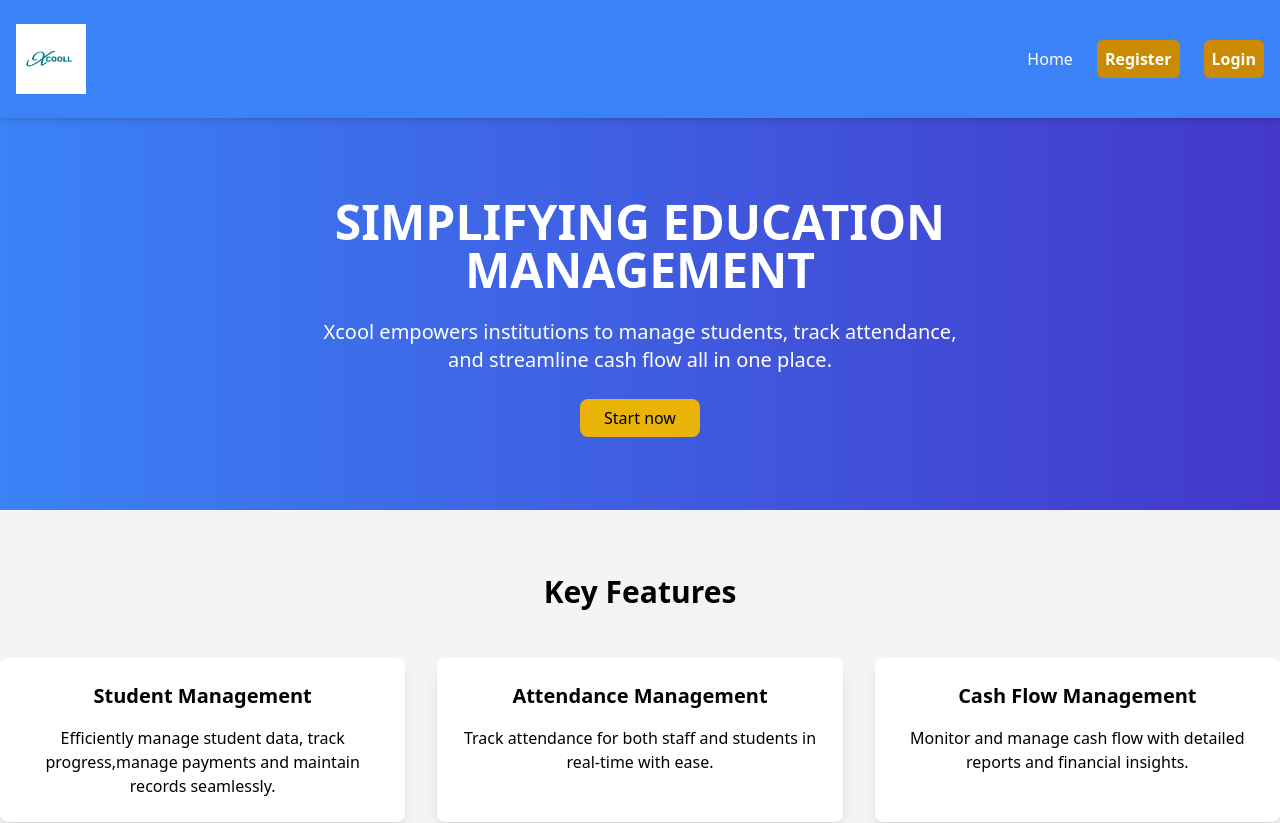
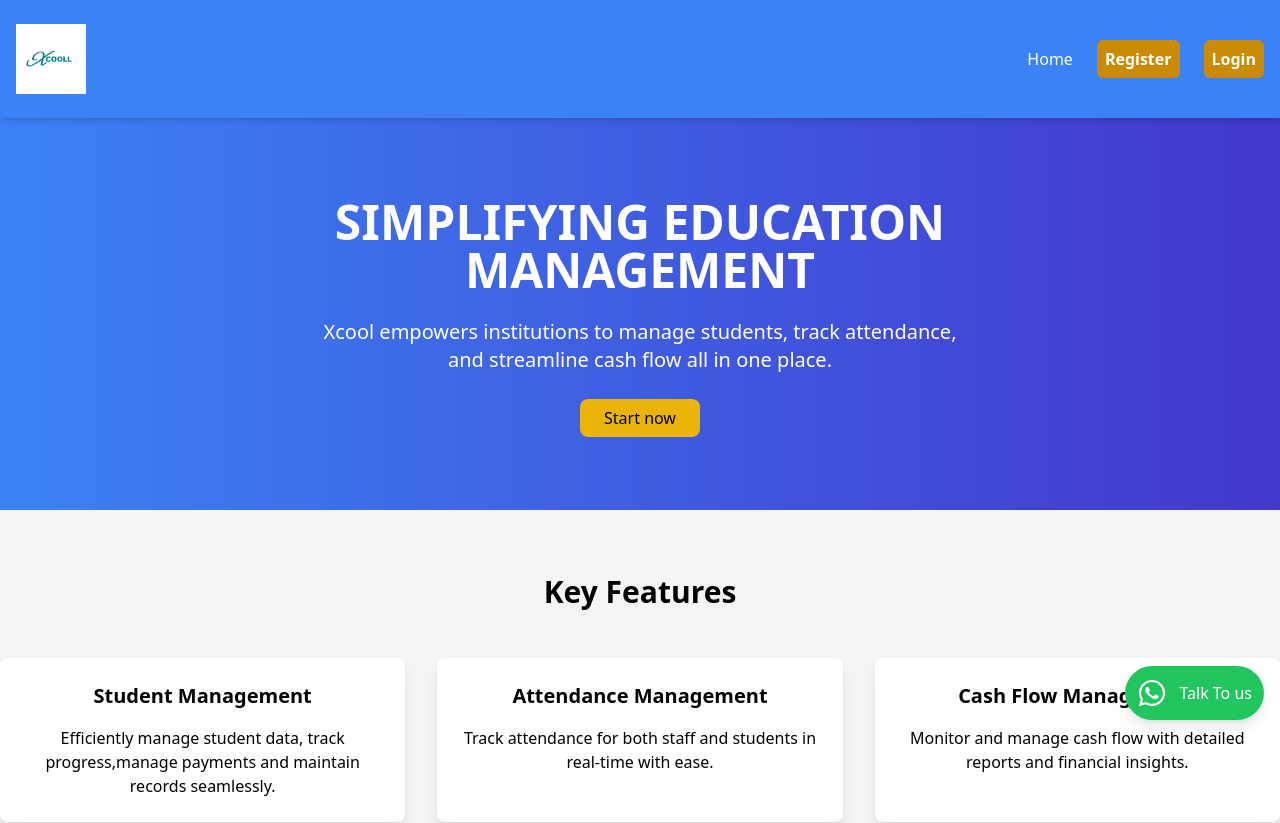
Before and after one commit to futurefocusit/student-futurefocus, a Next.js app: page / in a window 1280 px wide. Shown: the top 823 px of the page. Built offline with nearby package versions, Linux system fonts and the light colour scheme; no server answers.

Commit message:
wahatsapp

```diff
--- a/src/app/layout.tsx
+++ b/src/app/layout.tsx
@@ -3,6 +3,7 @@ import "./globals.css";
 import React from "react";
 import AuthContextAPI  from "@/context/AuthContext";
 import { CartProvider } from "@/context/cartContext";
+import WhatsAppButton from "@/components/whatsApp";
 
 
 export const metadata: Metadata = {
@@ -24,6 +25,7 @@ export default function RootLayout({
         <CartProvider>
           <main className="flex-1 inline  bg-gray-100 min-h-screen">
             {children}
+            <WhatsAppButton/>
           </main>
           </CartProvider>
     </AuthContextAPI>
--- /dev/null
+++ b/src/components/whatsApp.tsx
@@ -0,0 +1,24 @@
+"use client";
+import React, { useState } from "react";
+import { FaWhatsapp } from "react-icons/fa";
+
+const WhatsAppButton = () => {
+  const [isOpen, setIsOpen] = useState(false);
+  return (
+    <div className="fixed bottom-20 right-4 bg-green-500  text-white p-3 z-50 rounded-full shadow-lg hover:bg-green-600 transition ">
+      <a
+        onMouseEnter={() => setIsOpen(true)}
+        onMouseLeave={() => setIsOpen(false)}
+        href="https://wa.me/+250787910406"
+        target="_blank"
+        rel="noopener noreferrer"
+        className="flex items-center gap-3 transition duration-200 "
+      >
+        <FaWhatsapp size={30} />
+        <p>Talk To us</p>
+      </a>
+    </div>
+  );
+};
+
+export default WhatsAppButton;
```
